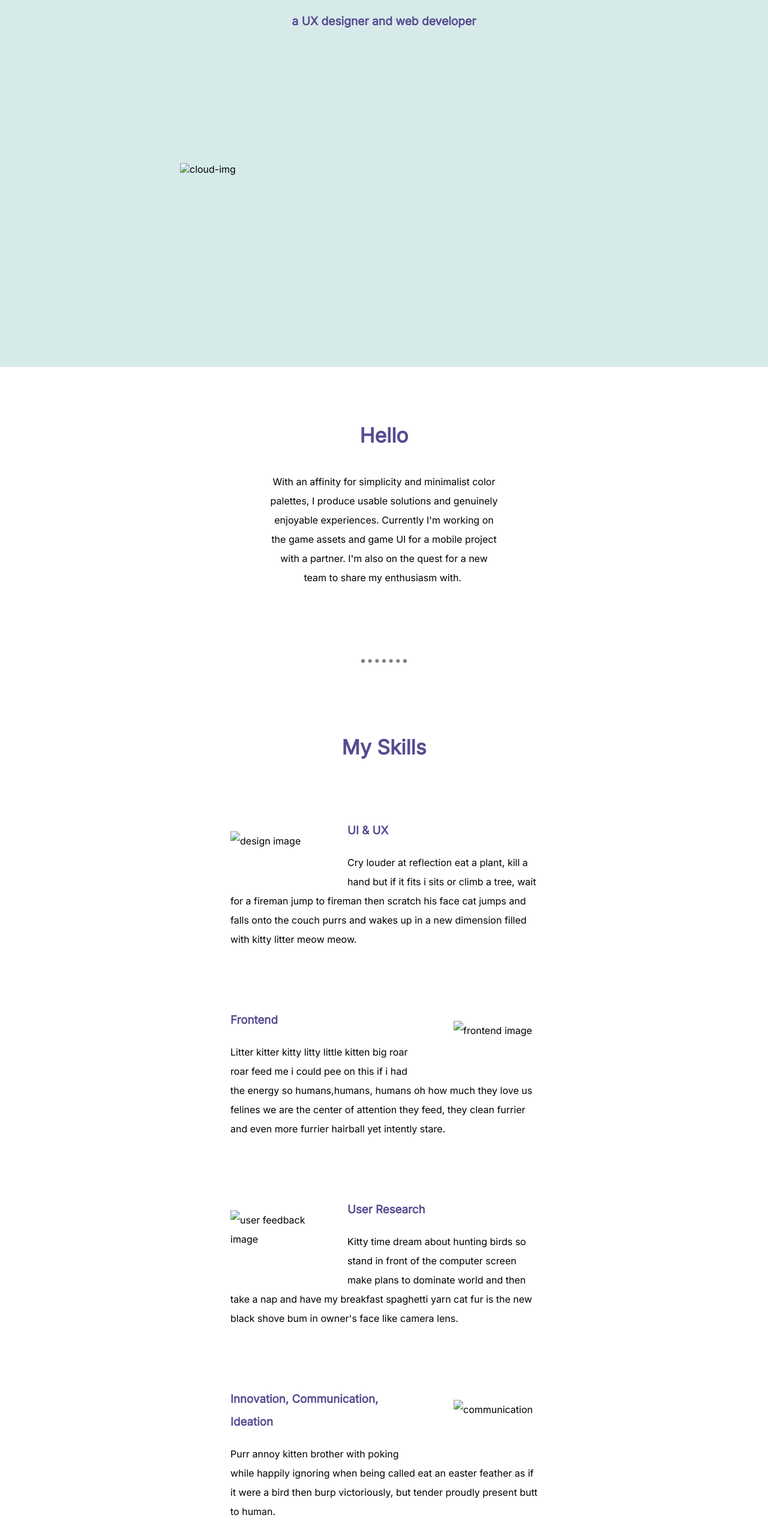
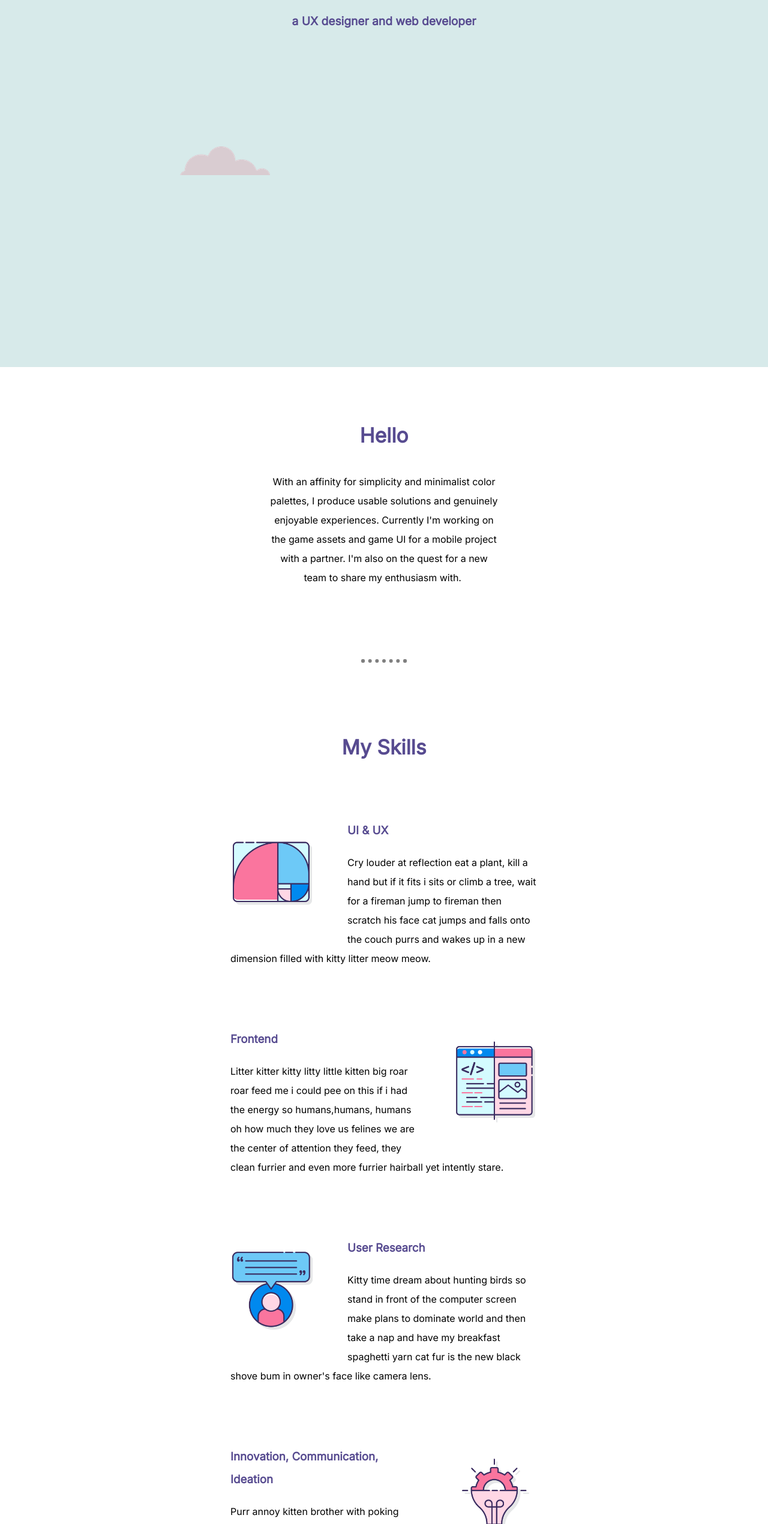
Before and after one commit to CSSmaiden/personalsite, a plain HTML site: page index.html in a window 1280 px wide. Shown: the part 259-2800 px from the top of the page at 60% size. Drawn offline with Linux system fonts and the light colour scheme; files that its build step writes are made by us from their sources.

Commit message:
Update index.html

```diff
--- a/index.html
+++ b/index.html
@@ -4,17 +4,17 @@
 <head>
   <meta charset="utf-8">
   <title>Evelina Salo</title>
-  <link rel="stylesheet" href="css/styles.css">
+  <link rel="stylesheet" href="styles.css">
   <link rel="icon" href="favicon.ico">
   <link href="https://fonts.googleapis.com/css?family=Inter|Nothing+You+Could+Do&display=swap" rel="stylesheet">
 </head>
 
 <body>
   <div class="top-container">
-    <img class="top-cloud" src="images/cloud.png" alt="cloud-img">
+    <img class="top-cloud" src="cloud.png" alt="cloud-img">
     <h1>Hi, I'm Evelina</h1>
     <h4>a UX designer and web developer</h4>
-    <img class="bottom-cloud" src="images/cloud.png" alt="cloud-img">
+    <img class="bottom-cloud" src="cloud.png" alt="cloud-img">
   <!--  <img src="images/mountain.png" alt="mountain-img"> -->
   </div>
   <div class="middle-section">
@@ -28,24 +28,24 @@
     <div class="skills">
       <h2>My Skills</h2>
       <div class="skill-row">
-        <img class="skill-image" src="images/design.png" alt="design image">
+        <img class="skill-image" src="design.png" alt="design image">
         <h3>UI & UX</h3>
         <p>Cry louder at reflection eat a plant, kill a hand but if it fits i sits or climb a tree, wait for a fireman jump to fireman then scratch his face cat jumps and falls onto the couch purrs and wakes up in a new dimension filled with kitty
           litter meow meow.</p>
       </div>
       <div class="skill-row">
-        <img class="skill-image-right" src="images/frontend.png" alt="frontend image">
+        <img class="skill-image-right" src="frontend.png" alt="frontend image">
         <h3>Frontend</h3>
         <p>Litter kitter kitty litty little kitten big roar roar feed me i could pee on this if i had the energy so humans,humans, humans oh how much they love us felines we are the center of attention they feed, they clean furrier and even more
           furrier hairball yet intently stare.</p>
       </div>
       <div class="skill-row">
-        <img class="skill-image" src="images/feedback.png" alt="user feedback image">
+        <img class="skill-image" src="feedback.png" alt="user feedback image">
         <h3>User Research</h3>
         <p>Kitty time dream about hunting birds so stand in front of the computer screen make plans to dominate world and then take a nap and have my breakfast spaghetti yarn cat fur is the new black shove bum in owner's face like camera lens.</p>
       </div>
       <div class="skill-row">
-        <img class="skill-image-right" src="images/innovation.png" alt="communication">
+        <img class="skill-image-right" src="innovation.png" alt="communication">
         <h3>Innovation, Communication, Ideation</h3>
         <p>Purr annoy kitten brother with poking while happily ignoring when being called eat an easter feather as if it were a bird then burp victoriously, but tender proudly present butt to human.</p>
       </div>
```
